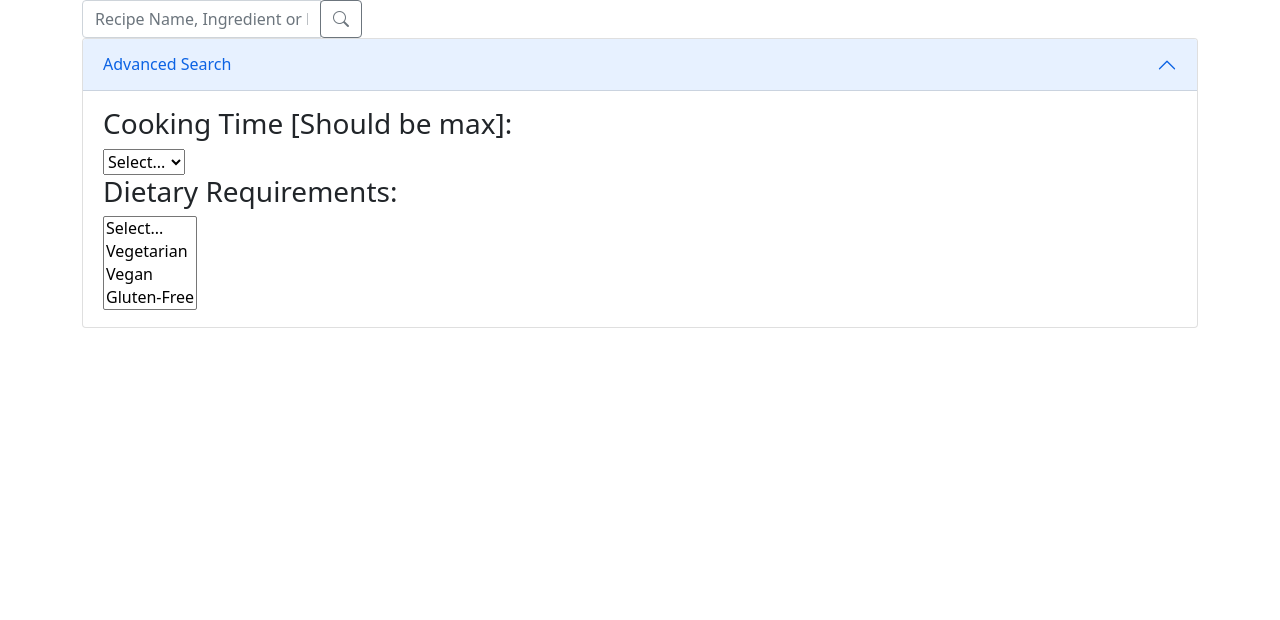
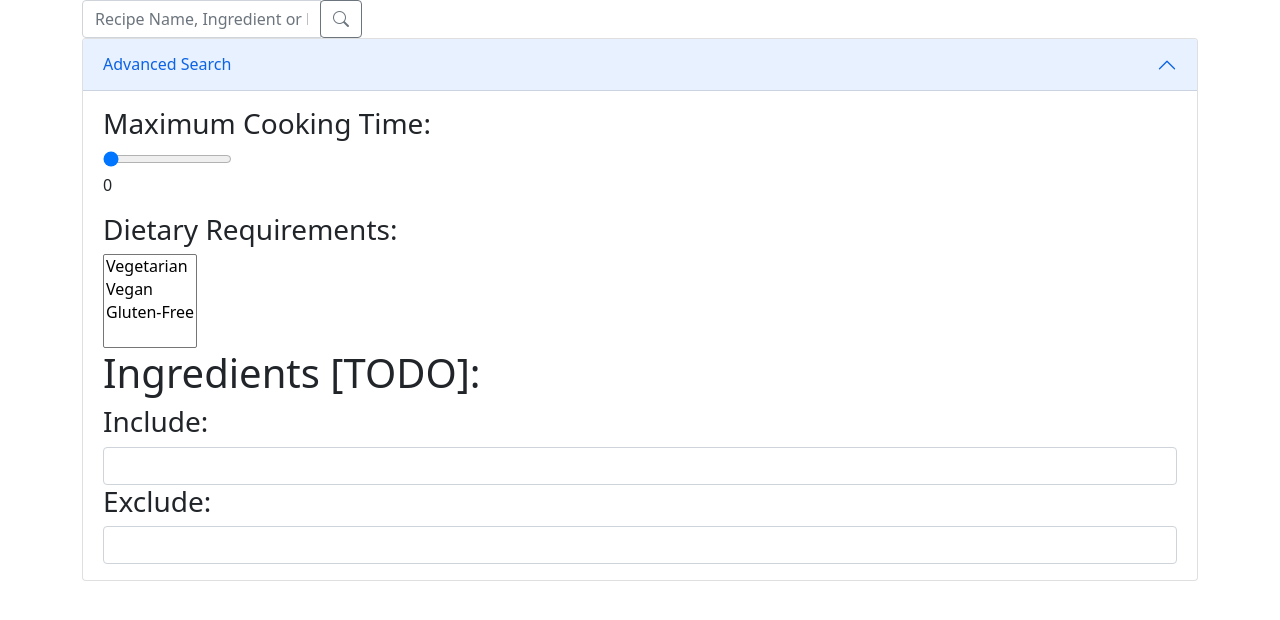
Before and after one commit to JHoweWowe/Honours-Project-Code, a Flask app: page / in a window 1280 px wide, after a click on "Advanced Search". Shown: the part 56-676 px from the top of the page. Run offline with Flask 2, Linux system fonts and the light colour scheme; some libraries are stand-ins or nearby versions.

Commit message:
Refactor code and re-implement recipe max cook time

```diff
--- a/app.py
+++ b/app.py
@@ -19,35 +19,33 @@ def index():
 
 @app.route('/search', methods=['GET'])
 def search():
+    try:
+        collection = []
+        sample_dict_size = dict()
+        sample_dict_size["$sample"] = {"size" : 3} # RANDOM SAMPLE SIZE - can easily be customizable
 
-    try:
-        requirements = dict()
-        time_str = request.args.get('total-cooking-time')
-        dietary_requirements_str = request.args.get('dietary-requirements-dropdown')
+        match_requirements = dict()
+        match_inner_requirements = dict()
 
-        if time_str != '':
-            requirements['total_time'] = int(time_str)
+        if request.args.get('cooking-time-range') != '0':
+            time = int(request.args.get('cooking-time-range'))
+            match_inner_requirements['total_time'] = { "$lte": time }
 
-        if dietary_requirements_str != None:
-            requirements['dietary_requirements'] = dietary_requirements_str
-
-        data = list(mongo.db.bbcgoodfood.aggregate(
-            [
-                {"$match": requirements},
-                {"$sample": {"size": 3}} # Max size is 3...just a test
-            ]
-        ))
+        if request.args.get('dietary-requirements-dropdown') != None:
+            match_inner_requirements['dietary_requirements'] = request.args.get('dietary-requirements-dropdown')
 
         if request.args.get('q') != '':
+            search_query_str = '\"' + str(request.args.get('q')) + '\"'
+            match_inner_requirements['$text'] = { "$search": search_query_str }
 
-            search_query_str = '\"' + str(request.args.get('q')) + '\"'
-            data = list(mongo.db.bbcgoodfood.aggregate(
-                [
-                    {"$match": {"$text": { "$search": search_query_str}}},
-                    {"$match": requirements},
-                    {"$sample": {"size": 3}} # Max size is 3...just a test
-                ]
-            ))
+
+        if len(match_inner_requirements) > 0:
+            match_requirements["$match"] = match_inner_requirements
+            collection.append(match_requirements)
+
+        collection.append(sample_dict_size)
+
+        data = list(mongo.db.bbcgoodfood.aggregate(collection))
 
         return render_template('recipes.html', data=data, featured_recipes_data = featured_recipes_data)
 
--- /dev/null
+++ b/static/index.js
@@ -0,0 +1,8 @@
+var slider = document.getElementById("cooking-time-range")
+var output = document.getElementById("cooking-time-span-value");
+output.innerHTML = slider.value; // Display the default slider value
+
+// Update the current slider value (each time you drag the slider handle)
+slider.oninput = function() {
+  output.innerHTML = this.value;
+}
--- a/templates/index.html
+++ b/templates/index.html
@@ -24,21 +24,26 @@
                 <div id="flush-collapseOne" class="accordion-collapse collapse" aria-labelledby="flush-headingOne" data-bs-parent="#accordionFlushExample">
                   <div class="accordion-body">
                     <div id="total-cooking-time-container">
-                      <h3>Cooking Time [Should be max]:</h3>
-                      <select name="total-cooking-time">
-                        <option value="">Select...</option>
-                        <option value="30">30 mins</option>
-                        <option value="50">50 mins</option>
-                      </select>
+                      <h3>Maximum Cooking Time:</h3>
+                      <div class="slidecontainer">
+                        <input type="range" min="0" max="120" value="0" step="5" class="slider" id="cooking-time-range" name="cooking-time-range">
+                        <p><span id="cooking-time-span-value"></span></p>
+                      </div>
                     </div>
                     <div id="dietary-requirements-container">
                       <h3>Dietary Requirements:</h3>
                       <select name="dietary-requirements-dropdown" multiple="multiple">
-                        <option value="">Select...</option>
                         <option value="Vegetarian">Vegetarian</option>
                         <option value="Vegan">Vegan</option>
                         <option value="Gluten-free">Gluten-Free</option>
                       </select>
+                    </div>
+                    <div id="ingredients-container">
+                      <h1>Ingredients [TODO]:</h1>
+                      <h3>Include:</h3>
+                      <input type="text" name="include-ingredients" class="form-control">
+                      <h3>Exclude:</h3>
+                      <input type="text" name="exclude-ingredients" class="form-control">
                     </div>
                   </div>
                 </div>
@@ -68,4 +73,7 @@
         </div>
     </div>
 
+    <!-- Script -->
+    <script src="../static/index.js"></script>
+
 {% endblock %}
```
